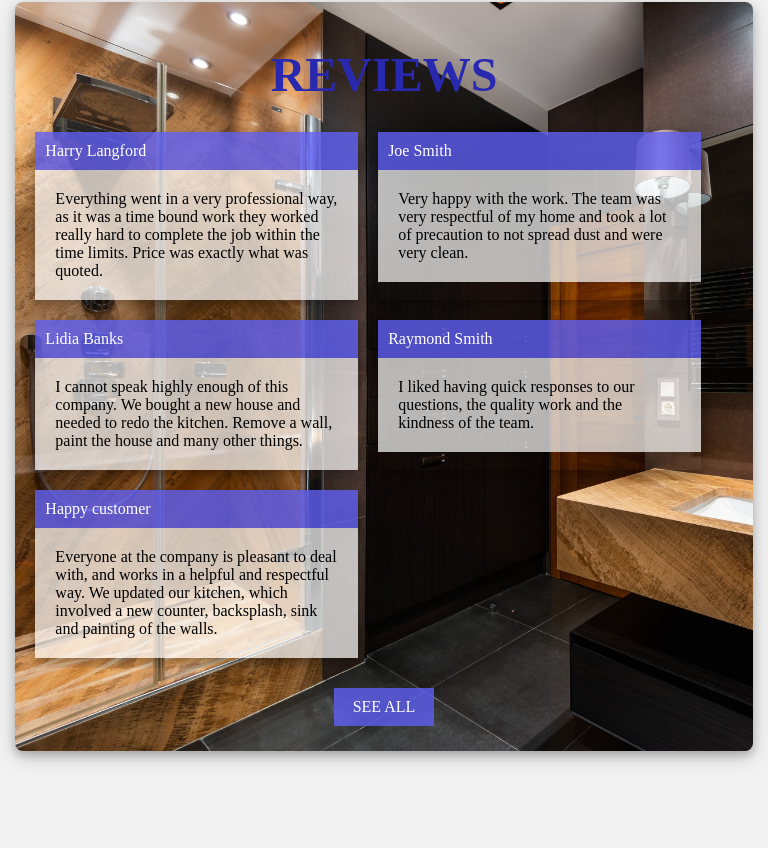
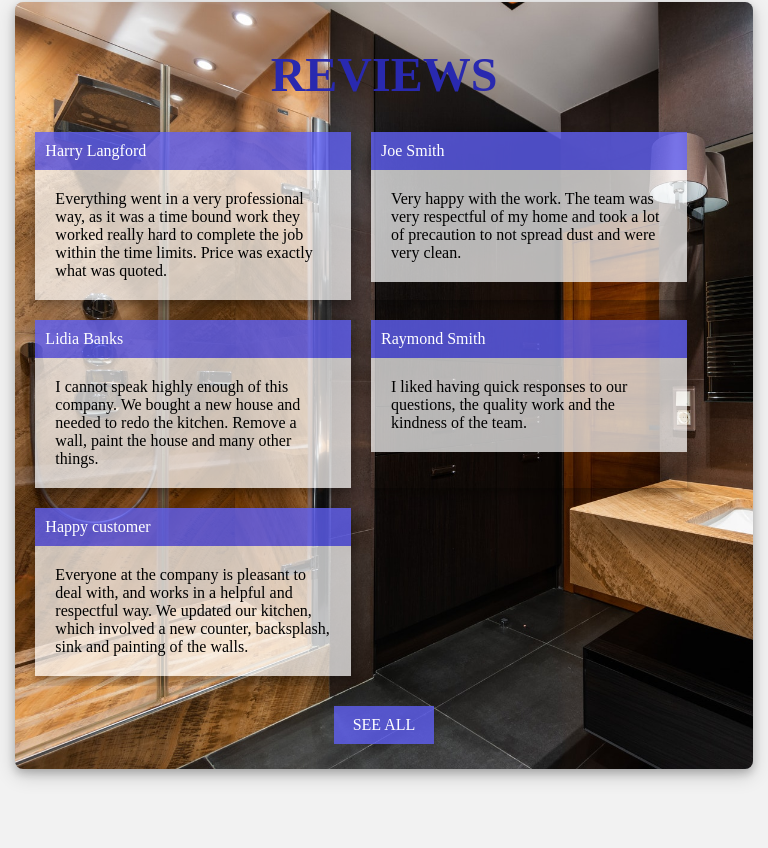
Before and after one commit to jtnc101/renovation, a plain HTML site: page index.html in a window 768 px wide. Shown: the part 2776-3624 px from the top of the page. Drawn offline with Linux system fonts and the light colour scheme; a web font is replaced by a local one.

Commit message:
Update styles.css

```diff
--- a/styles.css
+++ b/styles.css
@@ -627,8 +627,8 @@ body {
     }
 
     .reviews-card {
-        flex: 45%;
-        max-width: 45%;
+        flex: 44%;
+        max-width: 44%;
     }
 }
 
```
